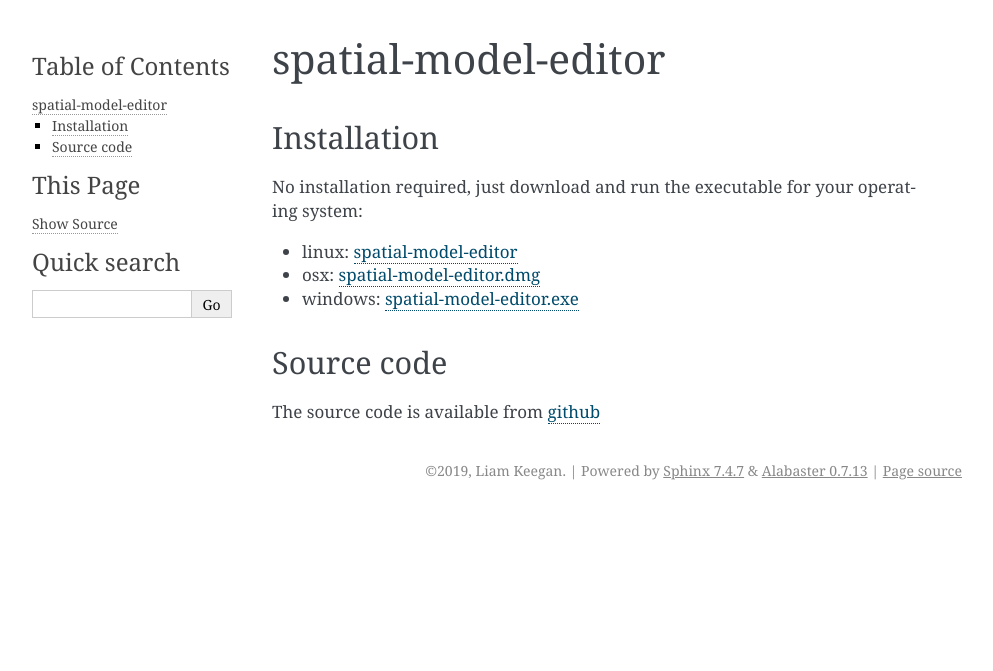
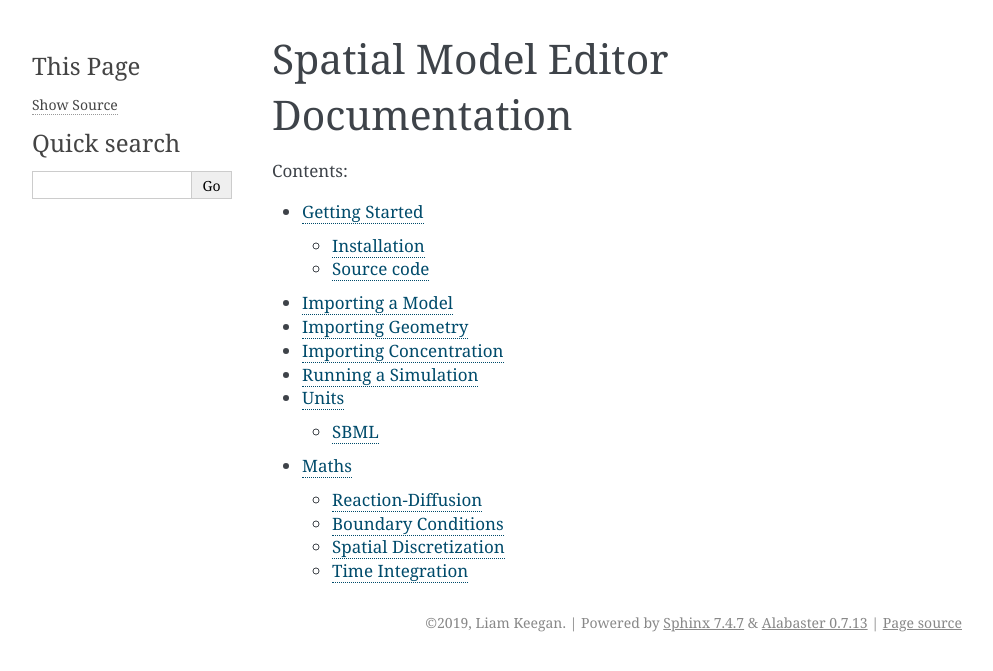
Before and after one commit to spatial-model-editor/spatial-model-editor, a Sphinx documentation site: the page built from docs/index.rst, in a window 1280 px wide. Shown: the top 671 px of the page, without its empty margins (148-1141 px from the left). Built offline with Sphinx 7.4.7, drawn with Linux system fonts in a browser that asks for light colours.

Commit message:
- convert initialAmount of species to initialConcentration   - update docs with maths section, units

```diff
--- /dev/null
+++ b/docs/import-concentration.rst
@@ -0,0 +1,4 @@
+Importing Concentration
+=======================
+
+todo
--- a/docs/index.rst
+++ b/docs/index.rst
@@ -1,20 +1,14 @@
-spatial-model-editor
-====================
+Spatial Model Editor Documentation
+==================================
 
 .. toctree::
    :maxdepth: 2
    :caption: Contents:
 
-Installation
-------------
-
-No installation required, just download and run the executable for your operating system:
-
-* linux: `spatial-model-editor <https://github.com/lkeegan/spatial-model-editor/releases/latest/download/spatial-model-editor>`_
-* osx: `spatial-model-editor.dmg <https://github.com/lkeegan/spatial-model-editor/releases/latest/download/spatial-model-editor.dmg>`_
-* windows: `spatial-model-editor.exe <https://github.com/lkeegan/spatial-model-editor/releases/latest/download/spatial-model-editor.exe>`_
-
-Source code
------------
-
-The source code is available from `github <https://github.com/lkeegan>`_
+   get-started
+   import-model
+   import-geometry
+   import-concentration
+   run-simulation
+   units
+   maths
--- /dev/null
+++ b/docs/run-simulation.rst
@@ -0,0 +1,6 @@
+Running a Simulation
+====================
+
+Currently the simulation options are very limited: only non-spatial models can be simulated, using forwards Euler numerical integration.
+
+You can specify the integrator time-step and simulation length, then press `Simulate`, and a plot of the resulting time series of concentrations will be displayed.
```
Also changed, not shown: docs/get-started.rst (added, +21 -0 lines), docs/import-geometry.rst (added, +9 -0 lines), docs/import-model.rst (added, +7 -0 lines), docs/maths.rst (added, +52 -0 lines), docs/units.rst (added, +18 -0 lines), 7 other files.
